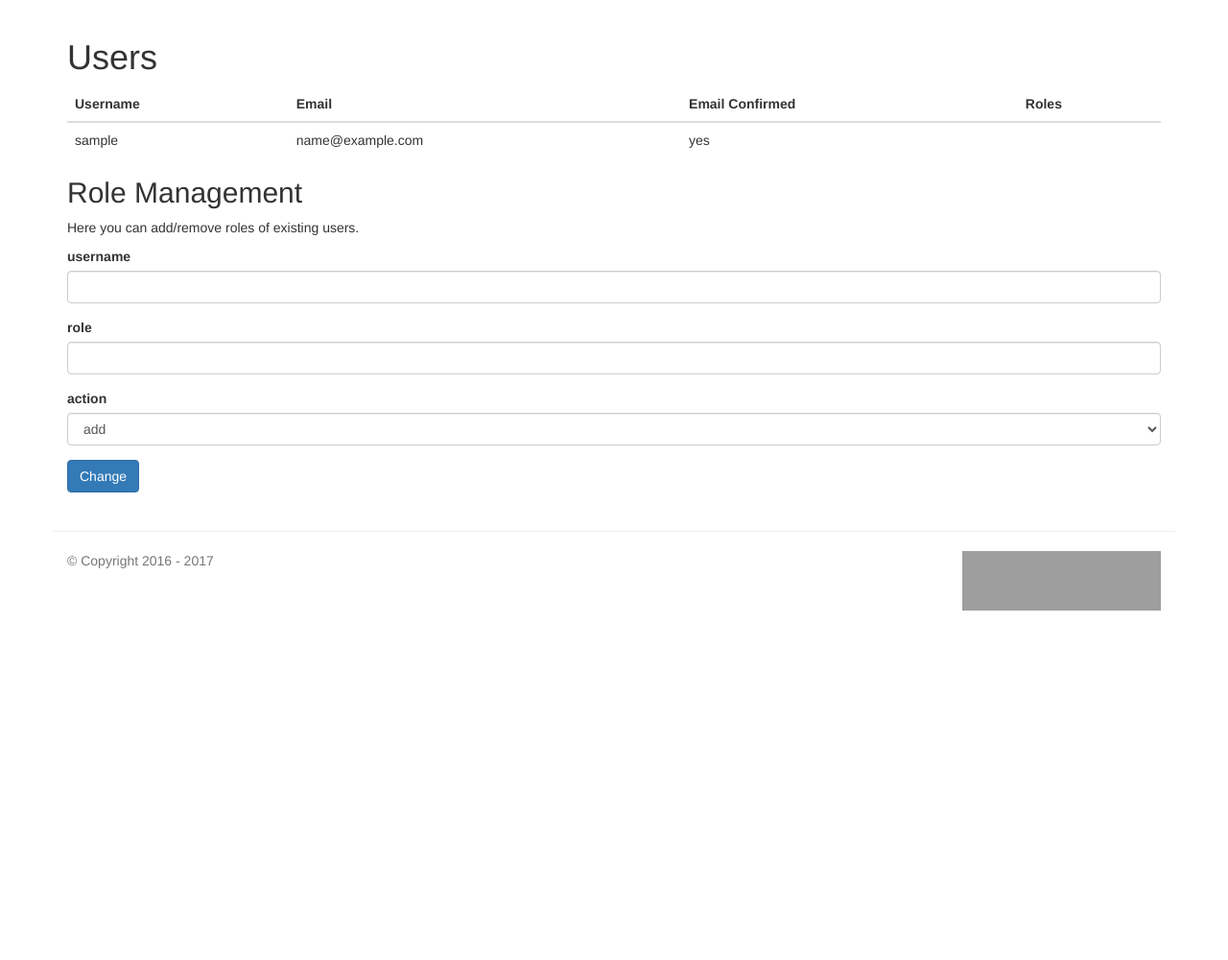
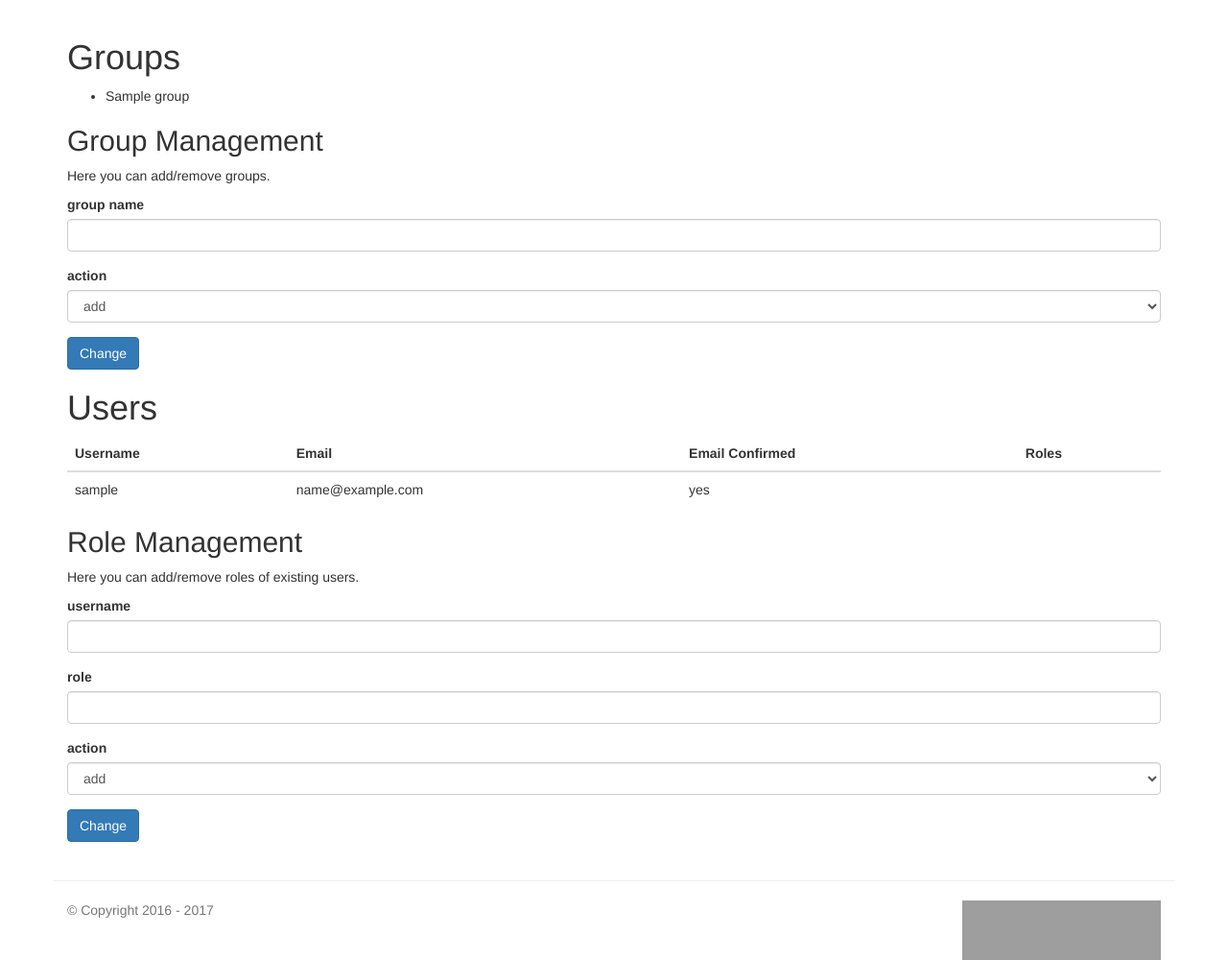
Before and after one commit to rahiel/hortiradar, a Flask app: template hortiradar/website/templates/admin.html in a window 1280 px wide. Shown: the part 51-1051 px from the top of the page at 96% size. Before the commit the page ends 687 px from the top, so only its background shows below. Run offline with Flask 2, Linux system fonts and the light colour scheme; tables that the repository leaves empty hold one stand-in row (values such as "Sample post"); the template is opened without the code that fills it: values that come from a table or form of the project are taken from there, most other values are stand-ins (such as "Sample title", 1, 10 or a date in 2020); parts of the project's set-up code (start-up, migrations or seed data) failed here and were passed over; some libraries are stand-ins or nearby versions; grey boxes are pictures that could not be loaded.

Commit message:
website: add/remove groups on the admin page

```diff
--- a/hortiradar/website/app.py
+++ b/hortiradar/website/app.py
@@ -445,15 +445,19 @@ class RoleForm(FlaskForm):
     role = StringField("role", validators=[DataRequired(), NoneOf(["admin"])])
     action = SelectField("action", choices=[("add", "add"), ("remove", "remove")], validators=[DataRequired()])
 
+class GroupForm(FlaskForm):
+    name = StringField("group name", validators=[DataRequired()])
+    action = SelectField("action", choices=[("add", "add"), ("remove", "remove")], validators=[DataRequired()])
 
 @bp.route("/admin", methods=("GET", "POST"))
 @roles_required("admin")
 def admin():
-    form = RoleForm()
+    role_form = RoleForm()
     users = User.query.all()
     usernames = [u.username for u in users]
-    form.username.validators.append(AnyOf(usernames, message="Username not found."))
-    if form.validate_on_submit():
+    role_form.username.validators.append(AnyOf(usernames, message="Username not found."))
+    if role_form.validate_on_submit():
+        form = role_form
         user = User.query.filter(User.username == form.username.data).one()
 
         try:
@@ -474,15 +478,37 @@ def admin():
         db.session.commit()
         return redirect(url_for("horti.admin"))
 
+    group_form = GroupForm()
+    if group_form.validate_on_submit():
+        form = group_form
+        name = form.name.data
+        if form.action.data == "add":
+            tweety.post_groups(name=name)
+        elif form.action.data == "remove":
+            tweety.delete_group(name)
+        groups = cache(tweety.get_groups, force_refresh=True)
+        return redirect(url_for("horti.admin"))
+
+    # display groups
+    have_groups = False
+    while not have_groups:
+        groups = cache(tweety.get_groups)
+        if not isinstance(groups, Response):
+            have_groups = True
+            groups.sort()
+        sleep(0.2)
+
     # display roles
     roles = {}
     for user in users:
         roles[user.username] = ", ".join(sorted([r.name for r in user.roles]))
 
     template_data = {
-        "form": form,
+        "role_form": role_form,
         "users": users,
-        "roles": roles
+        "roles": roles,
+        "groups": groups,
+        "group_form": group_form
     }
     return render_template("admin.html", title=make_title("Admin"), **template_data)
 
--- a/hortiradar/website/processing.py
+++ b/hortiradar/website/processing.py
@@ -45,7 +45,7 @@ def get_cache_key(func, *args, **kwargs):
 
 # tweety methods return json string
 # internal app functions return python dicts/lists
-def cache(func, *args, cache_time=CACHE_TIME, force_refresh=False, path=None, **kwargs):
+def cache(func, *args, cache_time=CACHE_TIME, force_refresh=False, path="", **kwargs):
     loading_cache_time = 60 * 10
     key = get_cache_key(func, *args, **kwargs)
     v = redis.get(key)
--- a/hortiradar/website/templates/admin.html
+++ b/hortiradar/website/templates/admin.html
@@ -1,8 +1,28 @@
 {% extends "base.html" %}
 {% set active_page = "horti.admin" %}
+{% from "_helpers.html" import render_field %}
 {% block content %}
 <div class="row">
   <div class="col-md-12">
+
+    <h1>Groups</h1>
+
+    <ul>
+      {% for group in groups %}
+        <li>{{ group }}</li>
+      {% endfor %}
+    </ul>
+
+    <h2>Group Management</h2>
+
+    <p>Here you can add/remove groups.</p>
+
+    <form method="POST" action="{{ url_for("horti.admin") }}">
+      {{ group_form.csrf_token }}
+      {{ render_field(group_form.name) }}
+      {{ render_field(group_form.action) }}
+      <button type="submit" class="btn btn-primary">Change</button>
+    </form>
 
     <h1>Users</h1>
 
@@ -29,12 +49,11 @@
 
     <p>Here you can add/remove roles of existing users.</p>
 
-    {% from "_helpers.html" import render_field %}
     <form method="POST" action="{{ url_for("horti.admin") }}">
-      {{ form.csrf_token }}
-      {{ render_field(form.username) }}
-      {{ render_field(form.role) }}
-      {{ render_field(form.action) }}
+      {{ role_form.csrf_token }}
+      {{ render_field(role_form.username) }}
+      {{ render_field(role_form.role) }}
+      {{ render_field(role_form.action) }}
       <button type="submit" class="btn btn-primary">Change</button>
     </form>
 
```
